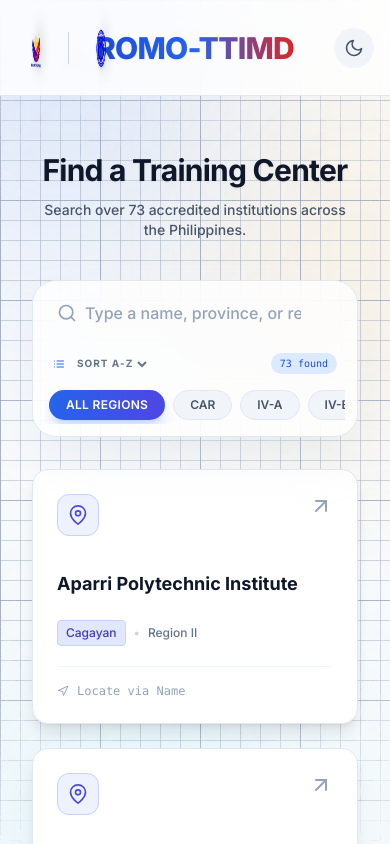
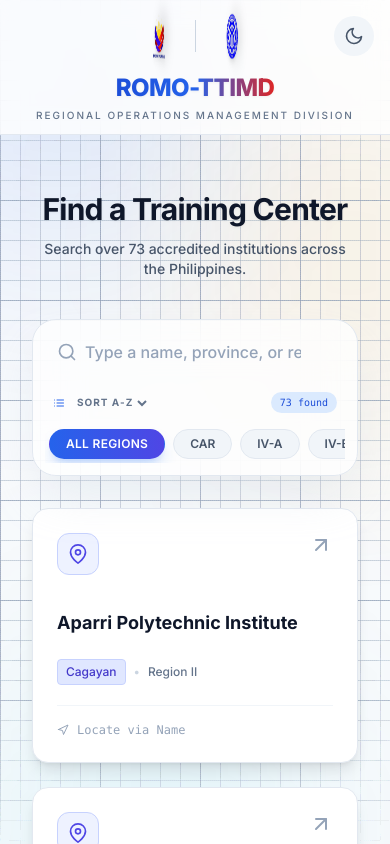
Before and after one commit to wappyboy/TTI-Locator, a Next.js app: page / in a window 390 px wide. Shown: the top 844 px of the page. Built offline with nearby package versions, Linux system fonts and the light colour scheme.

Commit message:
hehehehehe

```diff
--- a/components/Header.jsx
+++ b/components/Header.jsx
@@ -3,108 +3,93 @@ import React from "react";
 import { motion } from "framer-motion";
 import ThemeToggle from "./ThemeToggle";
 
-export default function Header() {
-  // Shared Animation Config
+// --- 1. MOVED CONFIG OUTSIDE (Better Performance) ---
 const spinTransition = {
-    duration: 8, // 8 seconds per full rotation (Smooth & Majestic)
+  duration: 8,
   repeat: Infinity,
   ease: "linear"
 };
 
+// --- 2. MOVED COMPONENT OUTSIDE (Fixes the Error) ---
+const AnimatedLogos = ({ sizeClass }) => (
+  <>
+    {/* 1. BAGONG PILIPINAS */}
+    <div style={{ perspective: "1000px" }}>
+      <motion.div
+        className={`${sizeClass} relative`}
+        animate={{ rotateY: 360 }}
+        transition={spinTransition}
+        style={{ transformStyle: "preserve-3d" }}
+      >
+        <img src="/bagong-pilipinas.png" alt="Bagong Pilipinas" className="w-full h-full object-contain drop-shadow-md" />
+        <div className="absolute inset-0 rounded-full bg-black/10 blur-md -z-10" style={{ transform: "translateZ(-4px)" }} />
+      </motion.div>
+    </div>
+
+    {/* Divider */}
+    <div className="w-px h-8 md:h-10 bg-slate-300 dark:bg-white/10" />
+
+    {/* 2. TESDA */}
+    <div style={{ perspective: "1000px" }}>
+      <motion.div
+        className={`${sizeClass} relative`}
+        animate={{ rotateY: 360 }}
+        transition={spinTransition}
+        style={{ transformStyle: "preserve-3d" }}
+      >
+        <img src="/tesda-logo.png" alt="TESDA" className="w-full h-full object-contain drop-shadow-md" />
+        <div className="absolute inset-0 rounded-full bg-black/10 blur-md -z-10" style={{ transform: "translateZ(-4px)" }} />
+      </motion.div>
+    </div>
+  </>
+);
+
+export default function Header() {
   return (
     <header className="relative w-full z-50">
-      {/* 1. BACKGROUND GLOW (New Color Injection) */}
-      <div className="
-        absolute inset-0
-        backdrop-blur-md border-b
-        transition-colors duration-300
-        /* Light Mode: White with subtle blue tint */
-        bg-white/80 border-slate-200
-        /* Dark Mode: Dark Navy with a hint of warmth/gold at the top */
-        dark:bg-slate-900/90 dark:border-white/5
-      ">
-        {/* Subtle Gradient Mesh for Dark Mode (Adds depth so it's not flat blue) */}
+
+      {/* BACKGROUND GLOW */}
+      <div className="absolute inset-0 backdrop-blur-md border-b transition-colors duration-300 bg-white/80 border-slate-200 dark:bg-slate-900/90 dark:border-white/5">
         <div className="absolute top-0 left-1/4 w-1/2 h-full bg-blue-500/10 blur-[100px] pointer-events-none opacity-0 dark:opacity-100" />
         <div className="absolute top-0 right-1/4 w-1/4 h-full bg-amber-500/10 blur-[100px] pointer-events-none opacity-0 dark:opacity-100" />
       </div>
 
       <div className="max-w-7xl mx-auto px-4 sm:px-6 lg:px-8 relative z-10">
-        <div className="flex items-center justify-between py-4 h-24">
+        {/* CONTAINER: Adjusted height to fit stacked content on mobile */}
+        <div className="flex items-center justify-center md:justify-between py-3 md:py-4 min-h-[120px] md:min-h-[6rem]">
 
-         {/* LEFT: 3D ANIMATED LOGOS */}
-          <div className="flex items-center gap-3 sm:gap-4 z-20">
-
-            {/* 1. BAGONG PILIPINAS (3D) - NOW ALWAYS VISIBLE */}
-            <div style={{ perspective: "1000px" }}>
-              <motion.div
-                // Responsive Size:
-                // w-10 (40px) on Mobile
-                // sm:w-14 (56px) on Desktop
-                className="w-10 h-10 sm:w-14 sm:h-14 relative"
-                animate={{ rotateY: 360 }}
-                transition={spinTransition}
-                style={{ transformStyle: "preserve-3d" }}
-              >
-                <img
-                  src="/bagong-pilipinas.png"
-                  alt="Bagong Pilipinas"
-                  className="w-full h-full object-contain drop-shadow-md"
-                />
-                <div
-                  className="absolute inset-0 rounded-full bg-black/10 blur-md -z-10"
-                  style={{ transform: "translateZ(-4px)" }}
-                />
-              </motion.div>
+          {/* --- A. DESKTOP LOGOS (Hidden on Mobile) --- */}
+          <div className="hidden md:flex absolute left-4 lg:left-8 items-center gap-4 z-20">
+            <AnimatedLogos sizeClass="w-14 h-14" />
           </div>
 
-            {/* Divider - Always visible now */}
-            <div className="block w-px h-8 sm:h-10 bg-slate-300 dark:bg-white/10" />
+          {/* --- B. CENTER CONTENT (Stacked on Mobile, Text Only on Desktop) --- */}
+          <div className="flex flex-col items-center justify-center w-full text-center z-10">
 
-            {/* 2. TESDA (3D) */}
-            <div style={{ perspective: "1000px" }}>
-              <motion.div
-                className="w-10 h-10 sm:w-14 sm:h-14 relative"
-                animate={{ rotateY: 360 }}
-                transition={spinTransition}
-                style={{ transformStyle: "preserve-3d" }}
-              >
-                <img
-                  src="/tesda-logo.png"
-                  alt="TESDA"
-                  className="w-full h-full object-contain drop-shadow-md"
-                />
-                <div
-                  className="absolute inset-0 rounded-full bg-black/10 blur-md -z-10"
-                  style={{ transform: "translateZ(-4px)" }}
-                />
-              </motion.div>
+            {/* MOBILE LOGOS (Hidden on Desktop) */}
+            <div className="flex md:hidden items-center gap-3 mb-3">
+              <AnimatedLogos sizeClass="w-12 h-12" />
             </div>
 
-          </div>
-
-          {/* CENTER: Text (Updated Colors) */}
-          <div className="absolute left-0 right-0 top-0 bottom-0 flex flex-col items-center justify-center pointer-events-none">
+            {/* TEXT (Visible Everywhere) */}
             <h1 className="
-              text-3xl md:text-4xl font-extrabold tracking-tight drop-shadow-sm text-center
+              text-2xl sm:text-3xl md:text-4xl font-extrabold tracking-tight drop-shadow-sm
               text-transparent bg-clip-text
-              /* Light Mode Gradient: Official Blue to Red (Patriotic) */
               bg-gradient-to-r from-blue-700 via-blue-600 to-red-600
-              /* Dark Mode Gradient: White to Gold (Excellence) */
               dark:from-white dark:via-blue-100 dark:to-amber-200
             ">
               ROMO-TTIMD
             </h1>
             <p className="
-              hidden md:block text-xs font-medium tracking-[0.2em] uppercase mt-1
-              /* Updated Subtitle Colors */
+              text-[10px] sm:text-xs font-medium tracking-[0.2em] uppercase mt-1
               text-slate-500 dark:text-blue-200/80
             ">
               Regional Operations Management Division
             </p>
           </div>
 
-          {/* RIGHT: Theme Toggle */}
-          <div className="flex items-center gap-2">
+          {/* --- C. THEME TOGGLE (Absolute Right) --- */}
+          <div className="absolute right-4 top-4 md:top-1/2 md:-translate-y-1/2 z-30">
             <ThemeToggle />
           </div>
 
```
Lines whose indentation alone changed are shown as unchanged.
